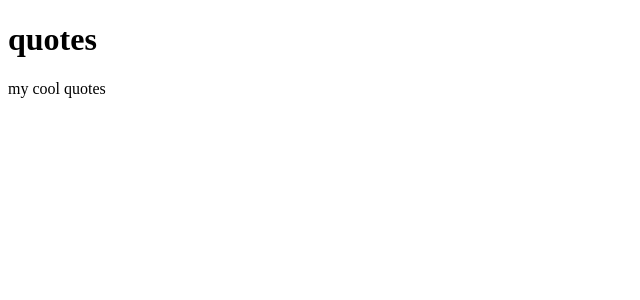
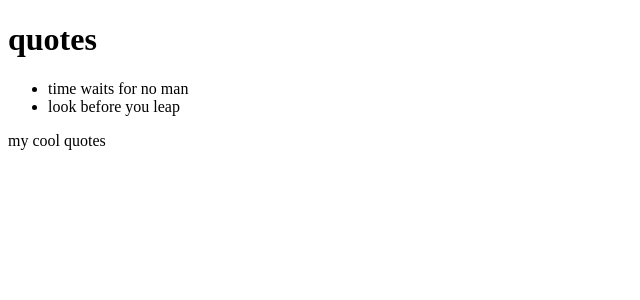
Before and after one commit to mzambia70/Quotes, an Angular app: page / in a window 1280 px wide. Shown: the top 300 px of the page, without its empty margins (0-640 px from the left). Built offline with nearby package versions, Linux system fonts and the light colour scheme.

Commit message:
created quote class

```diff
--- a/src/app/app.component.html
+++ b/src/app/app.component.html
@@ -1,2 +1,5 @@
 <h1>quotes</h1>
+<ul>
+    <li *ngFor='let quote of quote'>{{quote}}</li>
+</ul>
 <p>my cool quotes</p>
--- a/src/app/app.component.ts
+++ b/src/app/app.component.ts
@@ -6,5 +6,11 @@ import { Component } from '@angular/core';
   styleUrls: ['./app.component.css']
 })
 export class AppComponent {
-  quotes = 'time waits for no man';
+    quote:string[];
+
+    constructor(){
+        this.quote=['time waits for no man','look before you leap',];
+    }
+
+
 }
--- /dev/null
+++ b/src/app/quote.ts
@@ -0,0 +1,2 @@
+export class Quote {
+}
```
Also changed, not shown: 1 other file (tests, documents, lock files or other folders).
